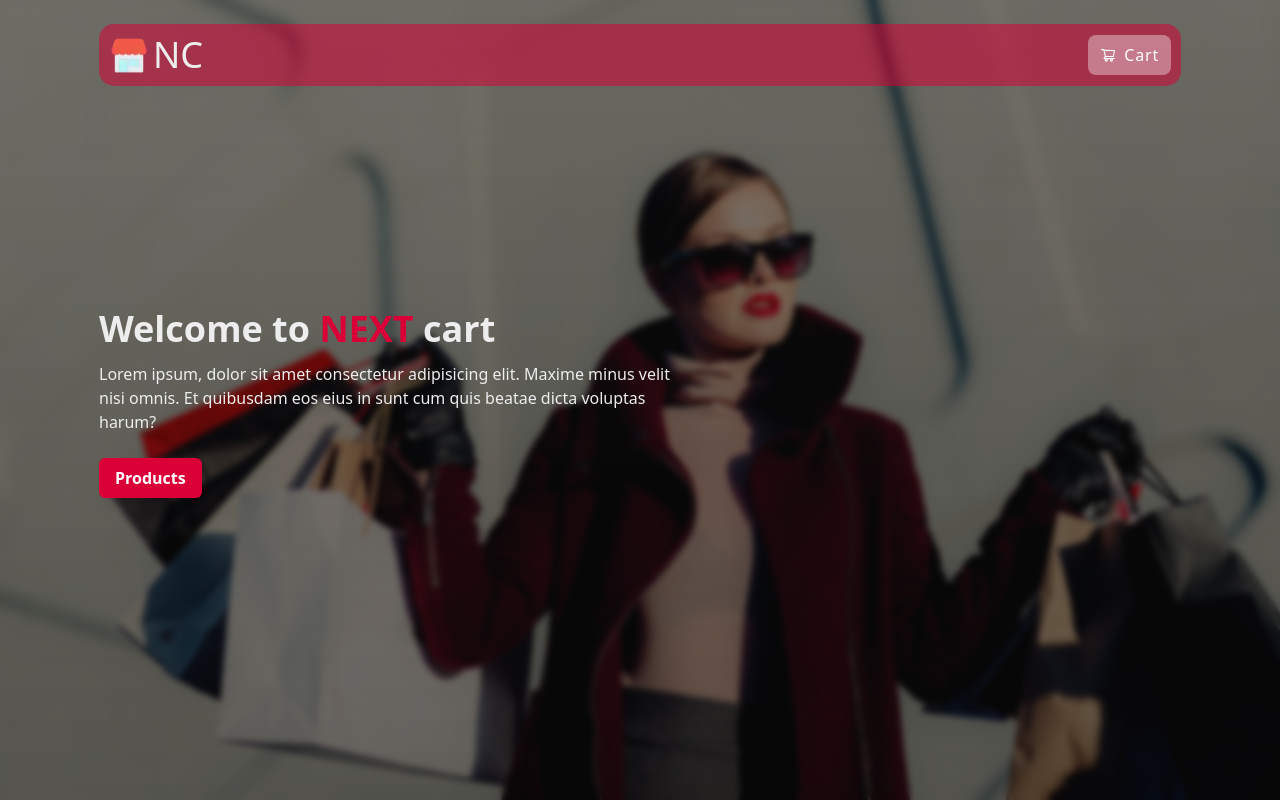
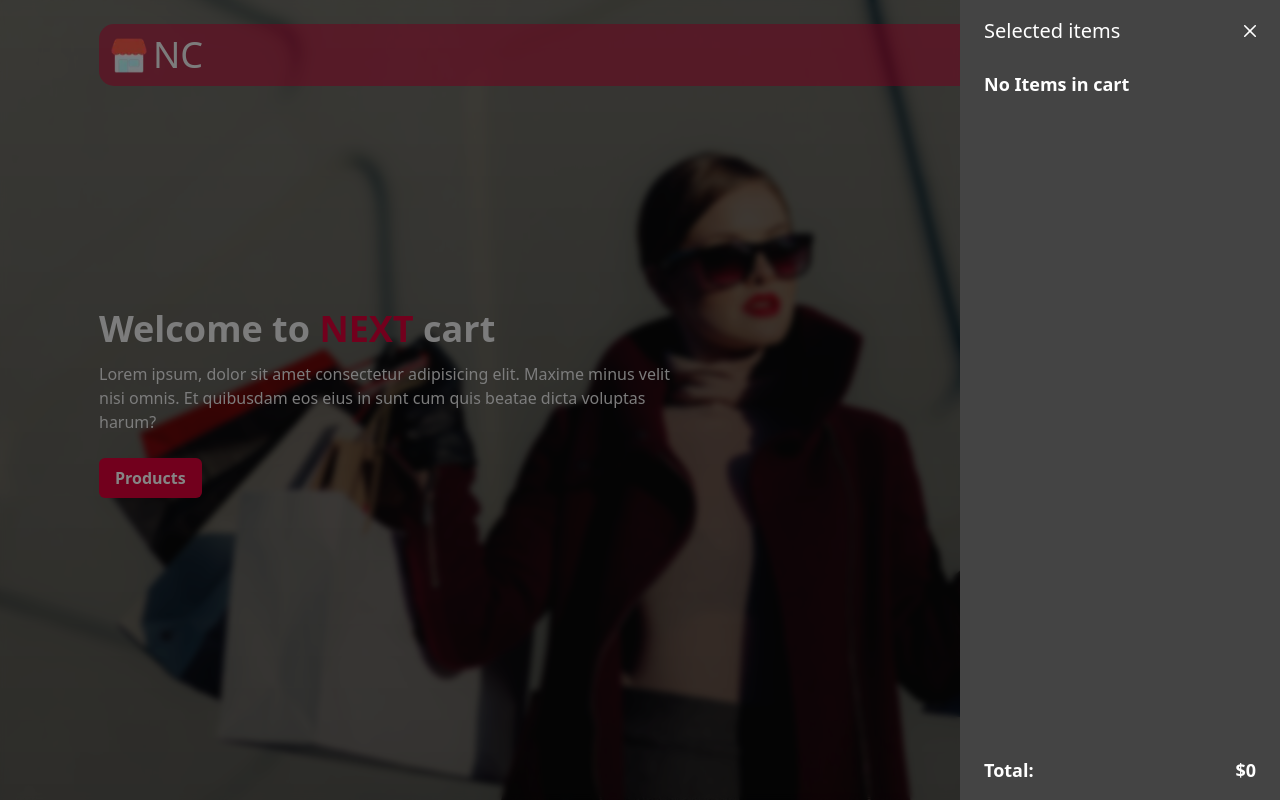
Before and after one commit to AQSA-ABDULLAH/ecommerce-s-app-with-seo, a Next.js app: page / in a window 1280 px wide. Both pictures are taken after a click on the button "Cart". Shown: the top 800 px of the page. Built offline with nearby package versions, Linux system fonts and the light colour scheme; no server answers.

Commit message:
create cart

```diff
--- a/components/cart/page.js
+++ /dev/null
@@ -1,50 +0,0 @@
-"use client"; // Mark this as a client component
-
-import React from "react";
-import { useCart } from "../context/CartContext";
-
-const Cart = () => {
-  const { cart, addToCart, removeFromCart } = useCart();
-
-  return (
-    <div className="min-h-screen bg-gray-100">
-      <div className="max-w-6xl mx-auto p-4">
-        <h1 className="text-3xl font-bold mb-6">Your Cart</h1>
-        {cart.length === 0 ? (
-          <p className="text-gray-600">Your cart is empty.</p>
-        ) : (
-          <div className="space-y-4">
-            {cart.map((item) => (
-              <div
-                key={item.id}
-                className="bg-white rounded-lg shadow-md p-4 flex justify-between items-center"
-              >
-                <div>
-                  <h2 className="text-lg font-semibold">{item.title}</h2>
-                  <p className="text-gray-600">${item.price}</p>
-                  <p className="text-gray-500">Quantity: {item.quantity}</p>
-                </div>
-                <div className="space-x-2">
-                  <button
-                    onClick={() => addToCart(item)}
-                    className="bg-indigo-600 text-white px-2 py-1 rounded-md"
-                  >
-                    +
-                  </button>
-                  <button
-                    onClick={() => removeFromCart(item.id)}
-                    className="bg-red-600 text-white px-2 py-1 rounded-md"
-                  >
-                    -
-                  </button>
-                </div>
-              </div>
-            ))}
-          </div>
-        )}
-      </div>
-    </div>
-  );
-};
-
-export default Cart;
--- /dev/null
+++ b/components/cart/page.jsx
@@ -0,0 +1,73 @@
+"use client";
+
+import React, { useState } from "react";
+
+const Cart = () => {
+  // State to control sidebar visibility
+  const [isOpen, setIsOpen] = useState(true);
+
+  // Function to close the sidebar
+  const closeSidebar = () => {
+    setIsOpen(false);
+  };
+
+  return (
+    <div>
+      {/* Only render the sidebar if isOpen is true */}
+      {isOpen && (
+        <>
+          {/* Overlay */}
+          <div className="fixed top-0 left-0 w-screen h-screen bg-[#0000007A]"></div>
+
+          {/* Cart Container */}
+          <div className="fixed right-0 top-0 bottom-0 w-1/4 text-white bg-[#444]">
+            {/* Header */}
+            <div className="text-[20px] px-6 py-4 font-style flex justify-between">
+              <header
+                className="chakra-modal__header"
+                id="chakra-modal--header"
+              >
+                Selected items
+              </header>
+
+              {/* Close Button */}
+              <button
+                type="button"
+                aria-label="Close"
+                className="text-white"
+                onClick={closeSidebar} // Close the sidebar on click
+              >
+                <svg
+                  viewBox="0 0 24 24"
+                  focusable="false"
+                  className="w-3 h-3"
+                  aria-hidden="true"
+                >
+                  <path
+                    fill="currentColor"
+                    d="M.439,21.44a1.5,1.5,0,0,0,2.122,2.121L11.823,14.3a.25.25,0,0,1,.354,0l9.262,9.263a1.5,1.5,0,1,0,2.122-2.121L14.3,12.177a.25.25,0,0,1,0-.354l9.263-9.262A1.5,1.5,0,0,0,21.439.44L12.177,9.7a.25.25,0,0,1-.354,0L2.561.44A1.5,1.5,0,0,0,.439,2.561L9.7,11.823a.25.25,0,0,1,0,.354Z"
+                  ></path>
+                </svg>
+              </button>
+            </div>
+
+            {/* Body */}
+            <div className="px-6 py-2 flex-1 overflow-auto">
+              <h2 className="text-lg font-semibold">No Items in cart</h2>
+            </div>
+
+            {/* Footer */}
+            <footer className="absolute bottom-0 w-[100%]">
+              <div className="px-6 py-4 flex justify-between">
+                <h2 className="text-lg font-semibold">Total:</h2>
+                <h2 className="text-lg font-semibold">$0</h2>
+              </div>
+            </footer>
+          </div>
+        </>
+      )}
+    </div>
+  );
+};
+
+export default Cart;
--- a/components/hero/Header.jsx
+++ b/components/hero/Header.jsx
@@ -1,20 +1,29 @@
-import React from 'react';
+"use client";
+import React, { useState } from 'react';
+import Cart from "../cart/page";
 
 function Header() {
+  const [showCart, setShowCart] = useState(false);
+
   return (
+    <>
     <div className="mx-[83px] bg-[#DA003785] rounded-[15px] flex justify-between items-center py-[4px] px-[10px]">
       <a href="/" className="text-inherit decoration-inherit">
         <div className="flex gap-[0.25rem] items-center">
           <img
             alt="Logo"
             src="/assets/logo.webp"
-            className='w-[40px] h-[43px]'
+            className="w-[40px] h-[43px]"
           />
           <h2 className="text-[36px] text-[#EDEDED]">NC</h2>
         </div>
       </a>
-      <button type="button" className="flex gap-2 items-center rounded-[8px] bg-[#FFFFFF5C] px-3 py-2 text-white">
-        <span className="chakra-button__icon css-1wh2kri">
+      <button
+        type="button"
+        onClick={() => setShowCart(!showCart)}
+        className="flex gap-2 items-center rounded-[8px] bg-[#FFFFFF5C] px-3 py-2 text-white"
+      >
+        <span>
           <svg
             stroke="currentColor"
             fill="currentColor"
@@ -29,9 +38,13 @@ function Header() {
             <path d="M922.9 701.9H327.4l29.9-60.9 496.8-.9c16.8 0 31.2-12 34.2-28.6l68.8-385.1c1.8-10.1-.9-20.5-7.5-28.4a34.99 34.99 0 0 0-26.6-12.5l-632-2.1-5.4-25.4c-3.4-16.2-18-28-34.6-28H96.5a35.3 35.3 0 1 0 0 70.6h125.9L246 312.8l58.1 281.3-74.8 122.1a34.96 34.96 0 0 0-3 36.8c6 11.9 18.1 19.4 31.5 19.4h62.8a102.43 102.43 0 0 0-20.6 61.7c0 56.6 46 102.6 102.6 102.6s102.6-46 102.6-102.6c0-22.3-7.4-44-20.6-61.7h161.1a102.43 102.43 0 0 0-20.6 61.7c0 56.6 46 102.6 102.6 102.6s102.6-46 102.6-102.6c0-22.3-7.4-44-20.6-61.7H923c19.4 0 35.3-15.8 35.3-35.3a35.42 35.42 0 0 0-35.4-35.2zM305.7 253l575.8 1.9-56.4 315.8-452.3.8L305.7 253zm96.9 612.7c-17.4 0-31.6-14.2-31.6-31.6 0-17.4 14.2-31.6 31.6-31.6s31.6 14.2 31.6 31.6a31.6 31.6 0 0 1-31.6 31.6zm325.1 0c-17.4 0-31.6-14.2-31.6-31.6 0-17.4 14.2-31.6 31.6-31.6s31.6 14.2 31.6 31.6a31.6 31.6 0 0 1-31.6 31.6z"></path>
           </svg>
         </span>
-        <p className='text-[16px] font-medium tracking-wider'>Cart</p>
+        <p className="text-[16px] font-medium tracking-wider">Cart</p>
       </button>
     </div>
+
+      {/* Render the Cart component conditionally */}
+      {showCart && <Cart />}
+      </>
   );
 }
 
```
